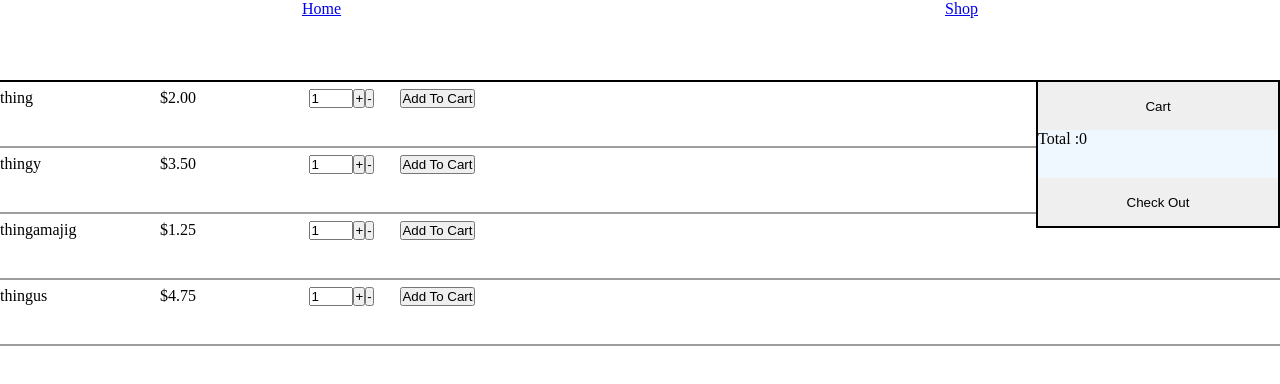
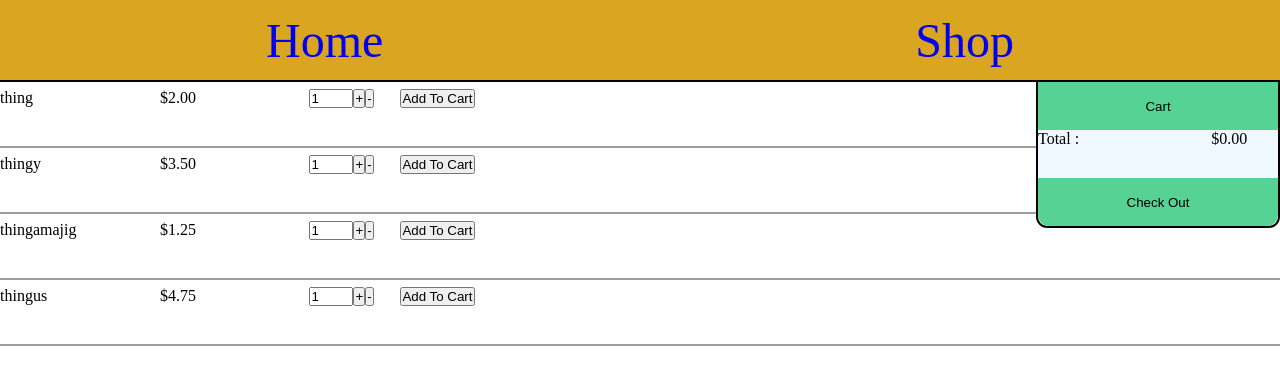
Before and after one commit to hoholabs/react-shopping-cart, a React (Create React App) app: page /Shop in a window 1280 px wide. Shown: the top 384 px of the page. Built offline with nearby package versions, Linux system fonts and the light colour scheme.

Commit message:
General CSS styling

```diff
--- a/src/Cart.js
+++ b/src/Cart.js
@@ -3,16 +3,35 @@ import { v4 as uuid } from 'uuid';
 function Cart(props) {
     return (
         <div id="cart">
-            <button>Cart</button>
+            <button id="cart-button">Cart</button>
             {props.cart.map((item) => {
                 return (
-                    <li key={uuid()}>
-                        {item.name} {item.cartQty} {item.price * item.cartQty}
-                    </li>
+                    <ul className="cart-item" key={uuid()}>
+                        <li>{item.name} </li>
+                        <li>x {item.cartQty}</li>
+                        <li>
+                            {' '}
+                            {new Intl.NumberFormat('en-IN', {
+                                style: 'currency',
+                                currency: 'USD'
+                            }).format(item.price * item.cartQty)}
+                        </li>
+                    </ul>
                 );
             })}
-            <div data-testid="total">Total :{props.total}</div>
-            <button onClick={props.checkOut}>Check Out</button>
+            <ul id="total" className="cart-item" data-testid="total">
+                <li>Total : </li>
+                <li></li>
+                <li>
+                    {new Intl.NumberFormat('en-IN', {
+                        style: 'currency',
+                        currency: 'USD'
+                    }).format(props.total)}
+                </li>
+            </ul>
+            <button id="checkout-button" onClick={props.checkOut}>
+                Check Out
+            </button>
         </div>
     );
 }
--- a/src/Home.js
+++ b/src/Home.js
@@ -2,9 +2,9 @@ import Nav from './Nav';
 
 function Home() {
     return (
-        <div className="Home">
+        <div id="home-page">
             <Nav />
-            Welcome to Fake Store! We have all the fake stuff!
+            <h1>Welcome to Fake Store! We have all the fake stuff!</h1>
         </div>
     );
 }
--- a/src/index.css
+++ b/src/index.css
@@ -6,15 +6,29 @@ body {
 }
 
 nav {
-    height: 5em;
+    height: 5rem;
+    background-color: goldenrod;
+    font-size: 3em;
 }
 
 nav ul {
     display: grid;
     grid-auto-flow: column;
     justify-items: center;
+    height: 100%;
     list-style-type: none;
     padding: 0;
+    align-items: center;
+}
+
+nav a {
+    text-decoration: none;
+}
+
+#home-page h1 {
+    color: darkgoldenrod;
+    text-align: center;
+    padding: 2rem;
 }
 
 #shop-page {
@@ -32,10 +46,34 @@ nav ul {
     display: grid;
     list-style-type: none;
     grid-auto-rows: 3em;
+    border-radius: 0.7rem;
+    border-top-right-radius: 0;
+    border-top-left-radius: 0;
 }
 
 #cart button {
     border: none;
+    background-color: rgb(87, 210, 149);
+}
+
+/* #cart-button {
+    border-top-left-radius: 0.7rem;
+    border-top-right-radius: 0.7rem;
+} */
+
+#checkout-button {
+    border-bottom-left-radius: 0.7rem;
+    border-bottom-right-radius: 0.7rem;
+}
+
+.cart-item {
+    list-style: none;
+    display: grid;
+    grid-template-columns: 1fr 0.3fr 0.5fr;
+}
+
+#total {
+    display: grid;
 }
 
 .item {
```
